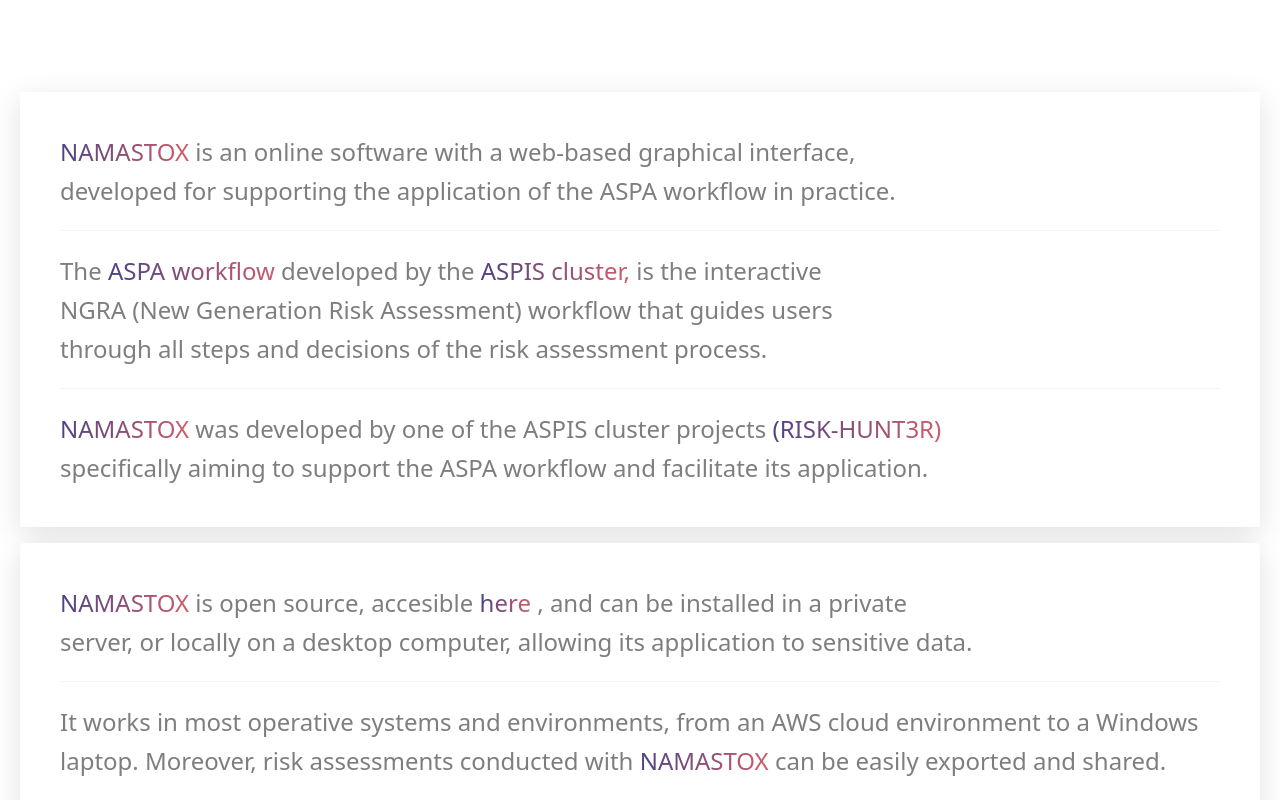
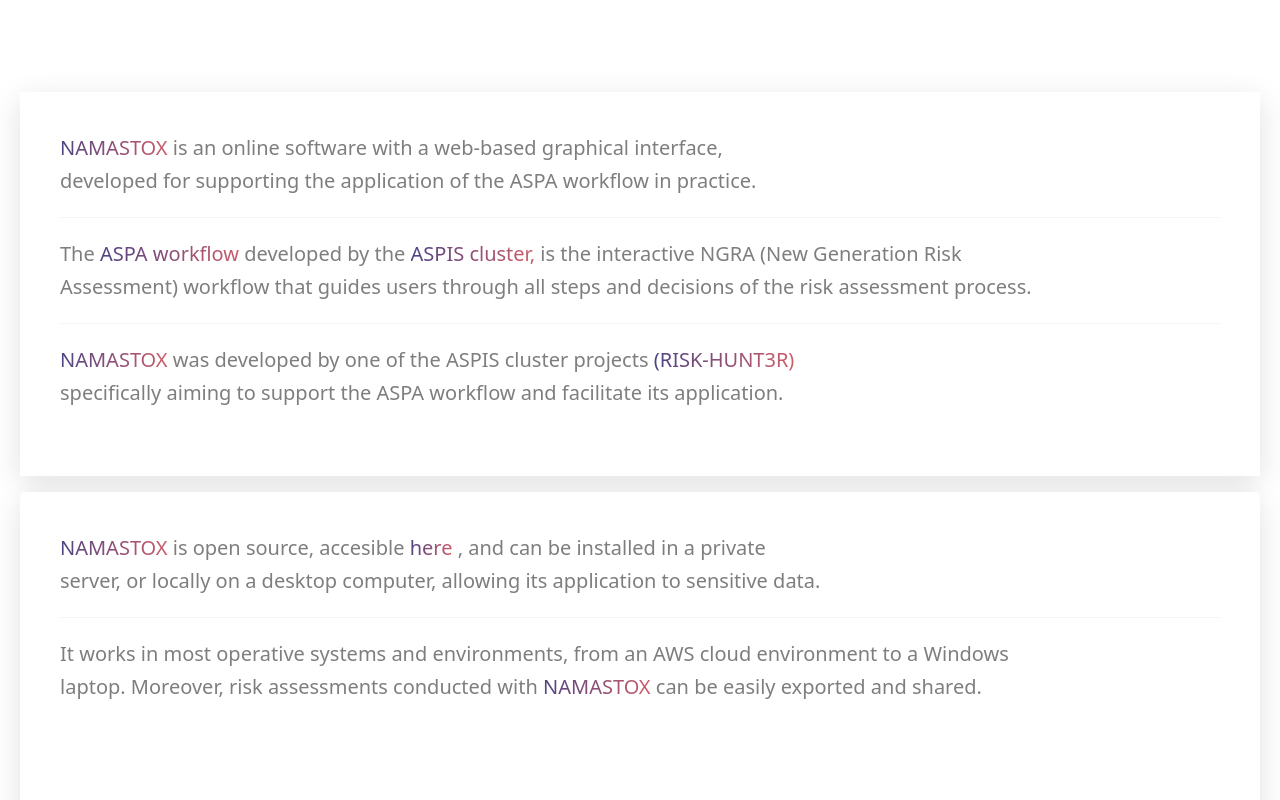
Before and after one commit to AdrianCabreraPhi/landing_page_namastox, a Next.js app: page / in a window 1280 px wide. Shown: the part 1060-1860 px from the top of the page. Built offline with nearby package versions, Linux system fonts and the light colour scheme.

Commit message:
new size text about namastox

```diff
--- a/app/page.tsx
+++ b/app/page.tsx
@@ -66,7 +66,7 @@ export default function Home() {
             className="preview-software w-full flex items-center justify-center px-4"
           >
             <video
-              className=" rounded shadow-2xl shadow-[#4E4384]"
+              className=" rounded "
               autoPlay
               muted
               loop
@@ -80,7 +80,7 @@ export default function Home() {
         <div className="more-about-namastox mask w-full flex flex-col  items-center  rounded    justify-center main gap-4 px-5 pt-64 pb-32 ">
           <Fade>
             <section className="card-information max-w-7xl transition-all    duration-300 ease-in-out hover:shadow-2xl bg-white flex flex-col shadow-[0_8px_30px_rgb(0,0,0,0.12)]   p-10 min-h-96">
-              <span className="text-balance text-md md:text-2xl/relaxed mb-5">
+              <span className="text-balance text-md md:text-xl/relaxed mb-5">
                 <a
                   href="https://namastox.upf.edu"
                   target="_blank"
@@ -97,7 +97,7 @@ export default function Home() {
               </span>
               <hr className="border-neutral-100 mb-5" />
 
-              <span className="text-md text-balance md:text-2xl/relaxed mb-5">
+              <span className="text-md text-balance md:text-xl/relaxed mb-5">
                 {" "}
                 <span className="text-[#7E7E7E]">The</span>{" "}
                 <a
@@ -123,7 +123,7 @@ export default function Home() {
               </span>
               <hr className="border-neutral-100 mb-5" />
 
-              <span className="text-md md:text-2xl/relaxed text-balance text-[#7E7E7E]">
+              <span className="text-md md:text-xl/relaxed text-balance text-[#7E7E7E]">
                 {" "}
                 <a
                   href="https://namastox.upf.edu"
@@ -147,7 +147,7 @@ export default function Home() {
           </Fade>
           <Fade>
             <section className="card-information min-h-96 flex max-w-7xl transition-all duration-300 ease-in-out flex-col hover:shadow-2xl bg-white  rounded shadow-[0_8px_30px_rgb(0,0,0,0.12)] p-10">
-              <span className="text-md   text-balance md:text-2xl/relaxed text-[#7E7E7E] mb-5">
+              <span className="text-md   text-balance md:text-xl/relaxed text-[#7E7E7E] mb-5">
                 <a
                   href="https://namastox.upf.edu"
                   target="_blank"
@@ -167,7 +167,7 @@ export default function Home() {
                 desktop computer, allowing its application to sensitive data.
               </span>
               <hr className="border-neutral-100 mb-5" />
-              <span className="text-md text-balance  md:text-2xl/relaxed mb-5 text-[#7E7E7E] ">
+              <span className="text-md text-balance  md:text-xl/relaxed mb-5 text-[#7E7E7E] ">
                 It works in most operative systems and environments, from an AWS
                 cloud environment to a Windows laptop. Moreover, risk
                 assessments conducted with{" "}
```
